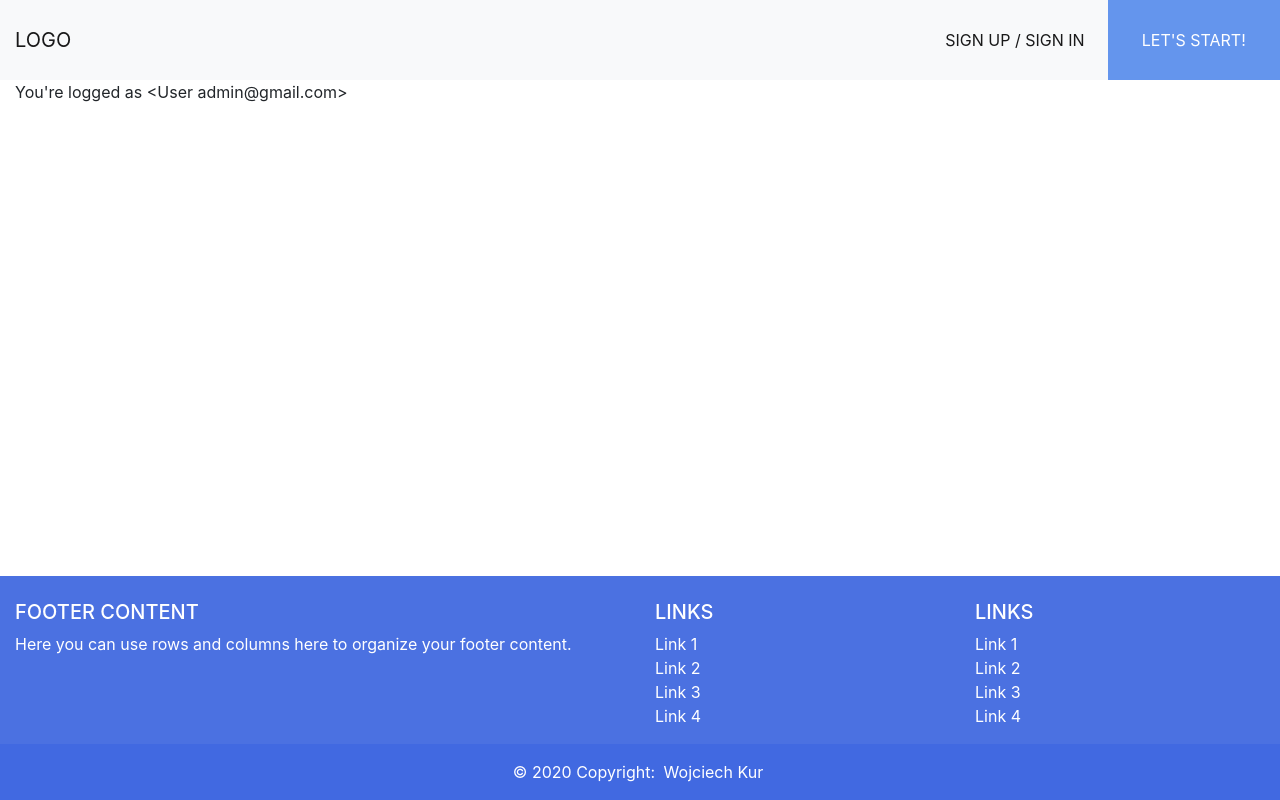
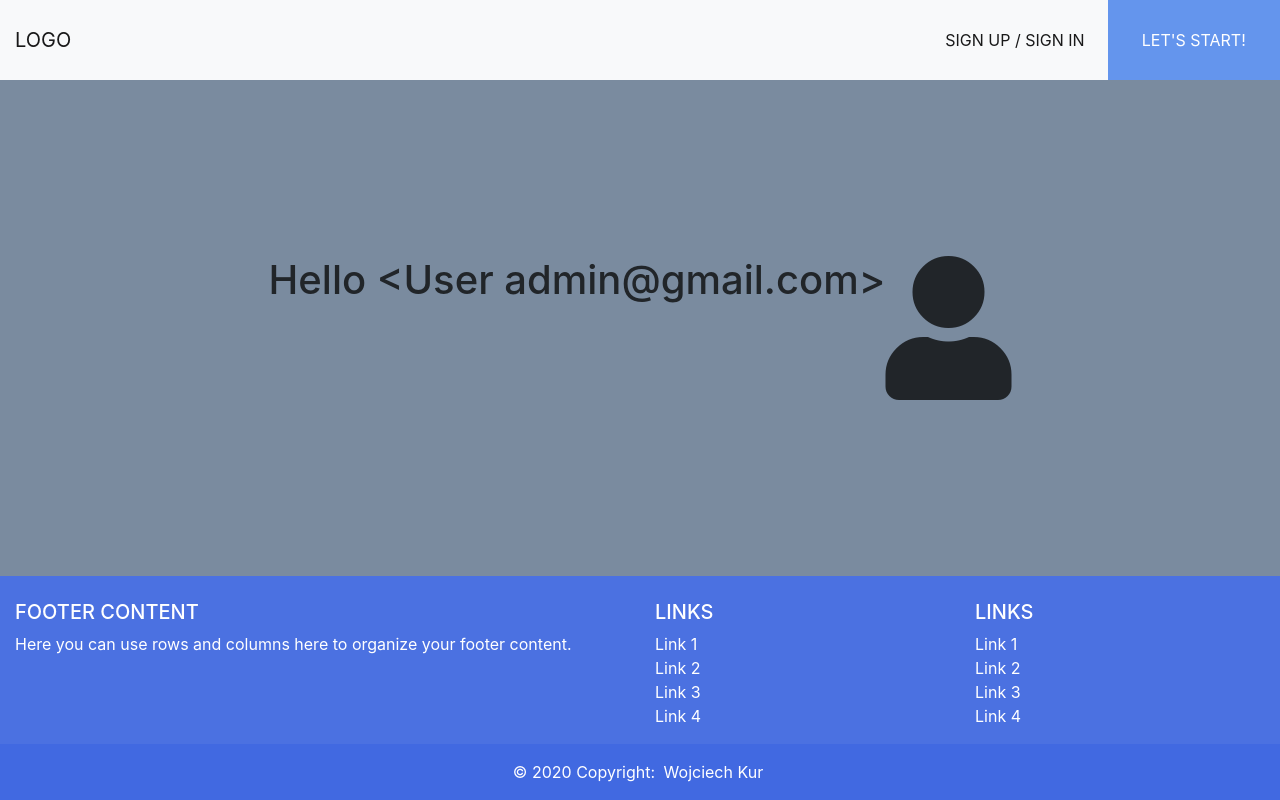
Before and after one commit to kuras120/FlaskApis, a Flask app: template templates/userPanel.html in a window 1280 px wide. Run offline with Flask 2, Linux system fonts and the light colour scheme; data comes from the database, SQL or seed files in the repository; the template is opened without the code that fills it: values that come from a table or form of the project are taken from there, most other values are stand-ins (such as "Sample title", 1, 10 or a date in 2020); parts of the project's set-up code (start-up, migrations or seed data) failed here and were passed over; some libraries are stand-ins or nearby versions.

Commit message:
Welcome page for user

```diff
--- a/static/css/main-styles.css
+++ b/static/css/main-styles.css
@@ -1,6 +1,7 @@
 body {
     min-height: 100vh;
     padding-top: 80px;
+    background-color: #7a8b9f;
 }
 
 .alert {
@@ -39,7 +40,6 @@ body {
 }
 
 #banner:hover {
-    filter: brightness(90%);
     cursor: pointer;
 }
 
@@ -81,6 +81,10 @@ body {
     border-left: 1px solid #000;
 }
 
+.list-group-item {
+    background-color: #7a8b9f;
+}
+
 footer {
     color: white;
     background-color: #4b71e1;
--- a/templates/index.html
+++ b/templates/index.html
@@ -31,10 +31,10 @@
             </div>
             <div class="row h-25 align-items-end">
                 <div class="col-md-3">
-                    <h6 class="d-flex justify-content-start">placeholder</h6>
+                    <h6 class="d-flex justify-content-start"></h6>
                 </div>
                 <div class="col-md-3 offset-md-6">
-                    <h6 class="d-flex justify-content-end">placeholder</h6>
+                    <h6 class="d-flex justify-content-end"></h6>
                 </div>
             </div>
         </div>
--- a/templates/userPanel.html
+++ b/templates/userPanel.html
@@ -1,5 +1,10 @@
 {% extends 'shared/base.html' %}
 {% block title %}Account{% endblock %}
 {% block content %}
-    You're logged as {{ user }}
+    <div class="row flex-grow-1 align-items-center">
+        <div class="d-flex col-12 justify-content-center">
+            <h1>Hello {{ user }}</h1>
+            <i class="fas fa-user fa-9x"></i>
+        </div>
+    </div>
 {% endblock %}
```
